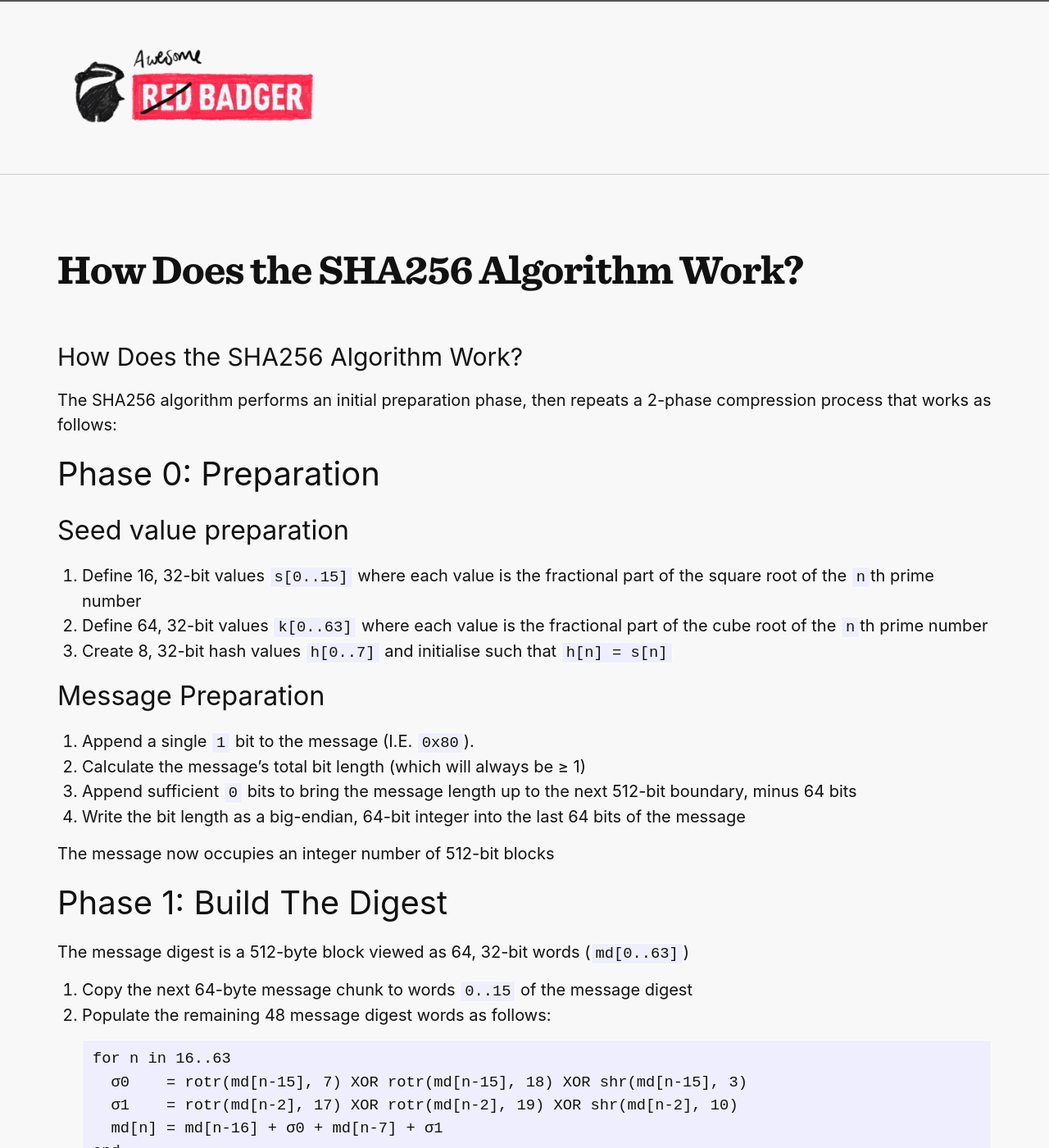
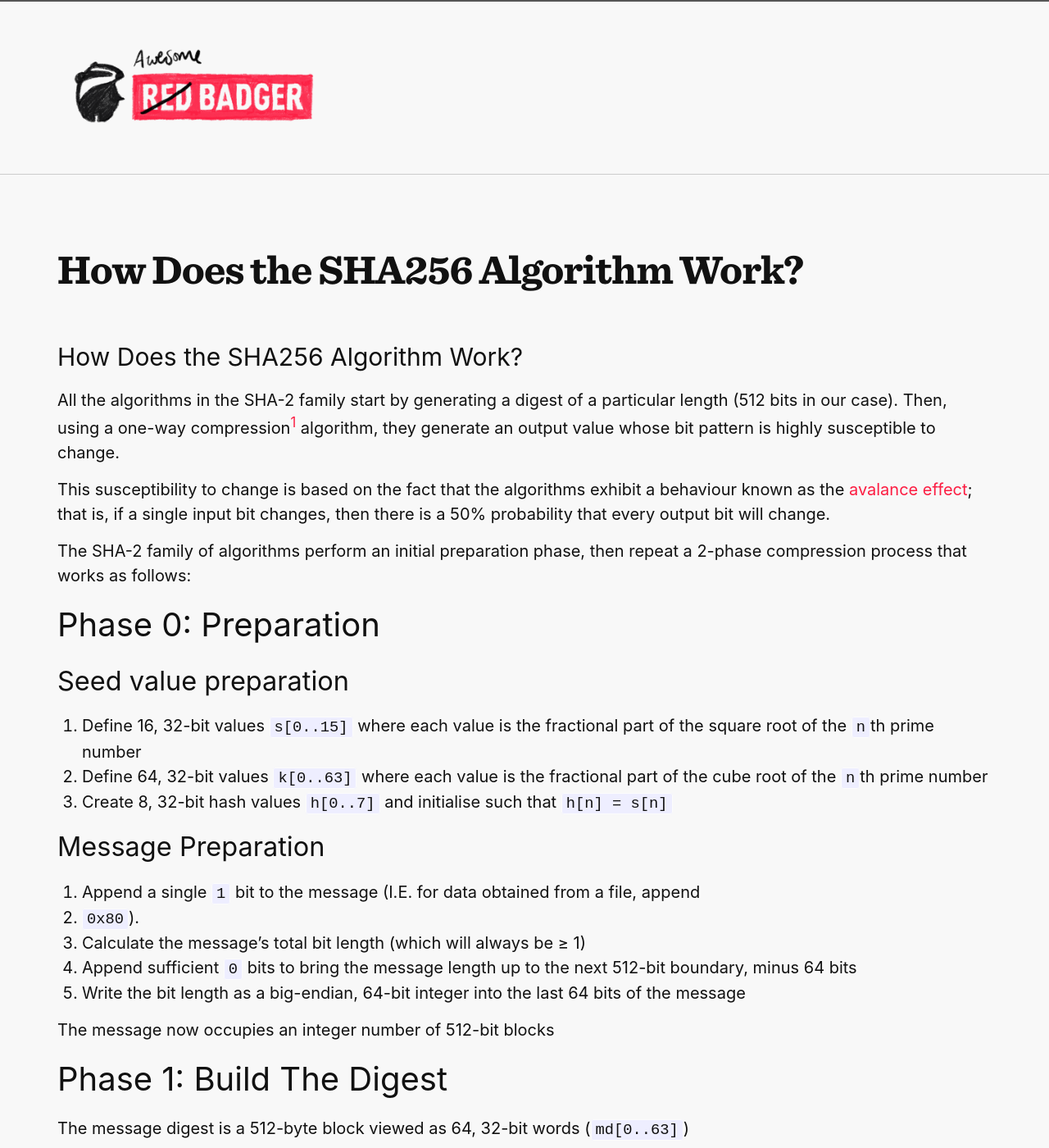
Before and after one commit to redbadger/awesome-badger, a Jekyll site: the page built from chriswhealy/sha256/algorithm-overview/README.md, in a window 1280 px wide and 1400 px high. Shown: the whole window at 82% size. Built offline with Jekyll 4.4.1, drawn with Linux system fonts in a browser that asks for light colours; some web fonts are replaced; our own code applies the rules of GitHub Pages for plain Markdown files; some of the changed text lies outside the part shown.

Commit message:
Tweaks and changes

```diff
--- a/chriswhealy/sha256/algorithm-overview/README.md
+++ b/chriswhealy/sha256/algorithm-overview/README.md
@@ -1,6 +1,11 @@
 # How Does the SHA256 Algorithm Work?
 
-The SHA256 algorithm performs an initial preparation phase, then repeats a 2-phase compression process that works as follows:
+All the algorithms in the SHA-2 family start by generating a digest of a particular length (512 bits in our case).
+Then, using a one-way compression[^1] algorithm, they generate an output value whose bit pattern is highly susceptible to change.
+
+This susceptibility to change is based on the fact that the algorithms exhibit a behaviour known as the [avalance effect](https://en.wikipedia.org/wiki/Avalanche_effect); that is, if a single input bit changes, then there is a 50% probability that every output bit will change.
+
+The SHA-2 family of algorithms perform an initial preparation phase, then repeat a 2-phase compression process that works as follows:
 
 ## Phase 0: Preparation
 
@@ -12,10 +17,11 @@
 
 ### Message Preparation
 
-1. Append a single `1` bit to the message (I.E. `0x80`).
-1. Calculate the message's total bit length (which will always be &ge; 1)
-1. Append sufficient `0` bits to bring the message length up to the next 512-bit boundary, minus 64 bits
-1. Write the bit length as a big-endian, 64-bit integer into the last 64 bits of the message
+1. Append a single `1` bit to the message (I.E. for data obtained from a file, append
+2. `0x80`).
+3. Calculate the message's total bit length (which will always be &ge; 1)
+4. Append sufficient `0` bits to bring the message length up to the next 512-bit boundary, minus 64 bits
+5. Write the bit length as a big-endian, 64-bit integer into the last 64 bits of the message
 
 The message now occupies an integer number of 512-bit blocks
 
@@ -89,3 +95,6 @@
 ## Final Output
 
 Phases 1 and 2 are repeated as many times as needed to consume the input message, then the final digest is simply the concatenation of the eight hash values `h[0..7]`.
+
+
+[^1]: Be careful not to confuse the "one-way compression" used by the SHA-2 algorithms with the more familiar "data" or "two-way compression" performed by programs such as `ZIP`.<br>Programs such as `ZIP` are only useful because they specifically create a two-way mapping between the compressed form of the data and the original.  Without this, you'd never be able to `unzip` your files.<br>However, in cryptography, this two-way mapping is precisely what we must avoid creating!  Consequently, the SHA-2 family of algorithms have been specifically designed to exclude any practical possibilty of recovering the original data from its compressed form; yet at the same time, the compressed form of the data must be constructed in such a way that it could only have come from the source data.
```
Also changed, not shown: _posts/2023-02-20-sha256-webassembly.md (+7 -12 lines), chriswhealy/sha256/algorithm-description/README.md (deleted, +0 -5 lines), chriswhealy/sha256/testing/README.md (+7 -4 lines).
